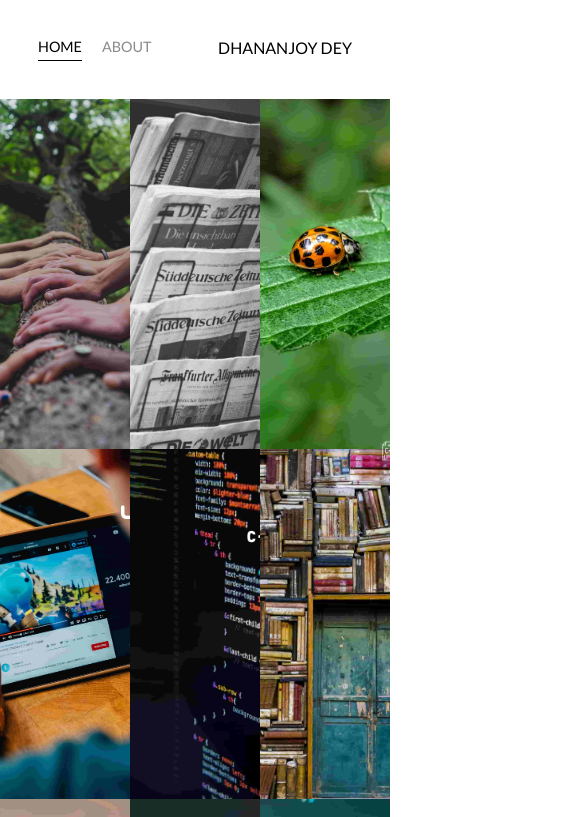
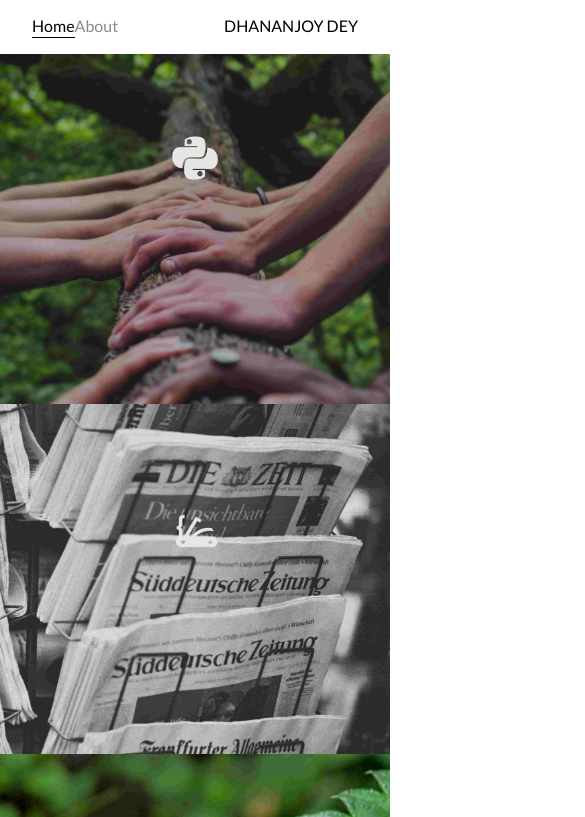
Before and after one commit to sceary-expert/portfolio, a plain HTML site: page index.html in a window 390 px wide. Shown: the top 817 px of the page, 585 px wide, since content can reach past the window. Drawn offline with Linux system fonts and the light colour scheme.

Commit message:
made interface responsive for mobile and tablet devices

```diff
--- a/index.html
+++ b/index.html
@@ -3,18 +3,26 @@
 
 <head>
   <meta charset='UTF-8'>
-  <title>Portfolio Homepage</title>
+  <!--code was Missing this... it allows functionality of media queries -->
+  <meta http-equiv="X-UA-Compatible" content="IE=edge">
+  <meta name="viewport" content="width=device-width, initial-scale=1.0">
+
   <link rel="apple-touch-icon" sizes="180x180" href="/images/logos/favicon_io/apple-touch-icon.png">
   <link rel="icon" type="image/png" sizes="32x32" href="/images/logos/favicon_io/apple-touch-icon.png">
   <link rel="icon" type="image/png" sizes="16x16" href="/images/logos/favicon_io/apple-touch-icon.png">
   <link rel="manifest" href="/site.webmanifest">
+  <!-- Fonts -->
   <link href="https://fonts.googleapis.com/css?family=Lato" rel="stylesheet">
+  <!-- Custom Css -->
   <link rel="stylesheet" href="styles.css">
+  <title>Portfolio Homepage</title>
 </head>
 
 <body>
   <div class="container">
-    <div class="nav-wrapper">
+    <!-- Navbar -->
+    <nav class="nav-wrapper">
+      <div class="nav">
         <div class="left-side">
           <div class="nav-link-wrapper active-nav-link">
             <a href="index.html">Home</a>
@@ -31,10 +39,13 @@
           </div>
         </div>
       </div>
+    </nav>
+    <!-- End of Navbar -->
 
     <div class="content-wrapper">
       <div class="portfolio-items-wrapper">
 
+        <!-- Portfolio item 1-->
         <div class="portfolio-item-wrapper">
           <div class="portfolio-img-background" style="background-image:url(images/portfolio1.jpg)"></div>
 
@@ -43,10 +54,12 @@
               <img src="images/logos/python-language-logotype.png" alt="">
             </div>
 
-            <div class="subtitle">I built a chat applications using web socket that can make real time conversation between client and server</div>
+            <div class="subtitle">I built a chat applications using web socket that can make real time conversation
+              between client and server</div>
           </div>
         </div>
 
+        <!-- Portfolio item 2-->
         <div class="portfolio-item-wrapper">
           <div class="portfolio-img-background" style="background-image:url(images/portfolio2.jpg)"></div>
           <div class="img-text-wrapper">
@@ -58,6 +71,7 @@
           </div>
         </div>
 
+        <!-- Portfolio item 3-->
         <div class="portfolio-item-wrapper">
           <div class="portfolio-img-background" style="background-image:url(images/portfolio3.jpg)"></div>
           <div class="img-text-wrapper">
@@ -65,21 +79,25 @@
               <img src="images/logos/github (1).png" alt="">
             </div>
 
-            <div class="subtitle">Keep track of all codes that has bug with all_codes_with_bug which contains all the code that I can't fix. </div>
+            <div class="subtitle">Keep track of all codes that has bug with all_codes_with_bug which contains all the
+              code that I can't fix. </div>
           </div>
         </div>
 
+        <!-- Portfolio item 4-->
         <div class="portfolio-item-wrapper">
           <div class="portfolio-img-background" style="background-image:url(images/portfolio4.jpg)"></div>
           <div class="img-text-wrapper">
             <div class="logo-wrapper">
-              <img src="images/logos/download.png" alt="">
+              <img src="images/logos/download.png" alt="" class="logo-lg">
             </div>
 
-            <div class="subtitle">My Youtube video downloader allows you to easily download any youtube video into your device.</div>
+            <div class="subtitle">My Youtube video downloader allows you to easily download any youtube video into your
+              device.</div>
           </div>
         </div>
 
+        <!-- Portfolio item 5-->
         <div class="portfolio-item-wrapper">
           <div class="portfolio-img-background" style="background-image:url(images/portfolio5.jpg)"></div>
           <div class="img-text-wrapper">
@@ -90,6 +108,7 @@
           </div>
         </div>
 
+        <!-- Portfolio item 6-->
         <div class="portfolio-item-wrapper">
           <div class="portfolio-img-background" style="background-image:url(images/portfolio6.jpg)"></div>
           <div class="img-text-wrapper">
@@ -97,21 +116,24 @@
               <img src="images/logos/c-.png" alt="">
             </div>
 
-            <div class="subtitle">Not only I upload all my solution but also keep track of the problem I am facing so that I can look upon that later.</div>
+            <div class="subtitle">Not only I upload all my solution but also keep track of the problem I am facing so
+              that I can look upon that later.</div>
           </div>
         </div>
 
+        <!-- Portfolio item 7-->
         <div class="portfolio-item-wrapper">
           <div class="portfolio-img-background" style="background-image:url(images/portfolio7.jpg)"></div>
           <div class="img-text-wrapper">
             <div class="logo-wrapper">
-              <img src="images/logos/fetch.png" alt="">
+              <img src="images/logos/fetch.png" alt="" class="logo-lg">
             </div>
 
             <div class="subtitle">You can buy any API I made from RapidAPI marketplace.</div>
           </div>
         </div>
 
+        <!-- Portfolio item 8-->
         <div class="portfolio-item-wrapper">
           <div class="portfolio-img-background" style="background-image:url(images/portfolio8.jpg)"></div>
           <div class="img-text-wrapper">
@@ -123,6 +145,7 @@
           </div>
         </div>
 
+        <!-- Portfolio item 9-->
         <div class="portfolio-item-wrapper">
           <div class="portfolio-img-background" style="background-image:url(images/portfolio9.jpg)"></div>
           <div class="img-text-wrapper">
@@ -134,6 +157,7 @@
           </div>
         </div>
 
+        <!-- Portfolio item 10-->
         <div class="portfolio-item-wrapper">
           <div class="portfolio-img-background" style="background-image:url(images/portfolio10.jpg)"></div>
           <div class="img-text-wrapper">
@@ -141,10 +165,12 @@
               <img src="images/logos/graph.png" alt="">
             </div>
 
-            <div class="subtitle">Voice powered Budget tracker app Dtrack keeps track of the budget in the most convinient way possible.</div>
+            <div class="subtitle">Voice powered Budget tracker app Dtrack keeps track of the budget in the most
+              convinient way possible.</div>
           </div>
         </div>
 
+        <!-- Portfolio item 11-->
         <div class="portfolio-item-wrapper">
           <div class="portfolio-img-background" style="background-image:url(images/portfolio11.jpg)"></div>
           <div class="img-text-wrapper">
@@ -156,6 +182,7 @@
           </div>
         </div>
 
+        <!-- Portfolio item 12-->
         <div class="portfolio-item-wrapper">
           <div class="portfolio-img-background" style="background-image:url(images/portfolio12.jpg)"></div>
           <div class="img-text-wrapper">
@@ -163,10 +190,11 @@
               <img src="images/logos/community.png" alt="">
             </div>
 
-            <div class="subtitle">  Easy way to manage details of all the students using my CRUD application.</div>
+            <div class="subtitle"> Easy way to manage details of all the students using my CRUD application.</div>
           </div>
         </div>
 
+        <!-- Portfolio item -->
       </div>
     </div>
   </div>
--- a/styles.css
+++ b/styles.css
@@ -1,6 +1,12 @@
-body {
+* {
+  padding: 0;
+  margin: 0;
+  box-sizing: border-box;
   font-family: "Lato", sans-serif;
-    margin: 0px;
+
+  /* This is used to visually guide you on what you're building... it does not take extra space */
+
+  /* outline: 1px solid red; */
 }
 
 .container {
@@ -9,16 +15,29 @@ body {
 }
 
 .nav-wrapper {
+  padding: 1em 2em;
+  /* display: flex;
+  justify-content: space-between;
+  padding: 38px; */
+
+
+  /* position: fixed;
+  z-index: 100;
+  background-color: white;
+  width: 100vw; */
+}
+.nav{
   display: flex;
   justify-content: space-between;
-    padding: 38px;
 }
 
 .left-side {
   display: flex;
+  width: 10%;
+  justify-content: space-between;
 }
 
-  .nav-wrapper > .left-side > div {
+.nav-wrapper>.left-side>div {
   margin-right: 20px;
   text-transform: uppercase;
   font-size: 0.9rem;
@@ -54,11 +73,16 @@ body {
 
 .portfolio-items-wrapper {
   display: grid;
-    grid-template-columns: 1fr 1fr 1fr;
+  /* grid-template-columns: 1fr 1fr 1fr; */
+  grid-template-columns: repeat(3, 1fr);
 }
 
 .portfolio-item-wrapper {
   position: relative;
+  filter: brightness(90%);
+  display: flex;
+  align-items: center;
+  justify-content: center;
 }
 
 .portfolio-img-background {
@@ -77,9 +101,15 @@ body {
   justify-content: center;
   align-items: center;
   height: 100%;
+  width: 100%;
   text-align: center;
   padding-left: 100px;
   padding-right: 100px;
+}
+
+/* For better spacing */
+.subtitle{
+  line-height: 150%;
 }
 
 .img-text-wrapper .subtitle {
@@ -89,17 +119,26 @@ body {
 
 .image-blur {
   transition: 1s;
-    filter: brightness(10%);
+  filter: brightness(50%);
+  filter: blur(20%);
+  /* background: rgba(255, 255, 255, 0.2); */
+  /* backdrop-filter: blur(5px); */
+  /* -webkit-backdrop-filter: blur(5px); */
 }
 
 .img-text-wrapper:hover .subtitle {
-    color: lightseagreen;
-    font-weight: 600;
+  color: #fff;
+  /* color: lightseagreen; */
+  /* font-weight: 600; */
 }
 
 .logo-wrapper img {
-    width: 50%;
+  width: 40%;
   margin-bottom: 20px;
+}
+/* For the large logos */
+.logo-lg{
+width: 25% !important;
 }
 
 .two-column-wrapper {
@@ -119,3 +158,15 @@ body {
 .profile-content-wrapper h1 {
   color: lightseagreen;
 }
+
+/* Media Queries */
+@media only screen and (min-width: 320px) and (max-width: 680px) {
+  /* * {
+    outline: 1px solid gold;
+  } */
+
+  .portfolio-items-wrapper {
+    display: grid;
+    grid-template-columns: repeat(1, 1fr);
+  }
+}
```
Lines whose indentation alone changed are shown as unchanged.
